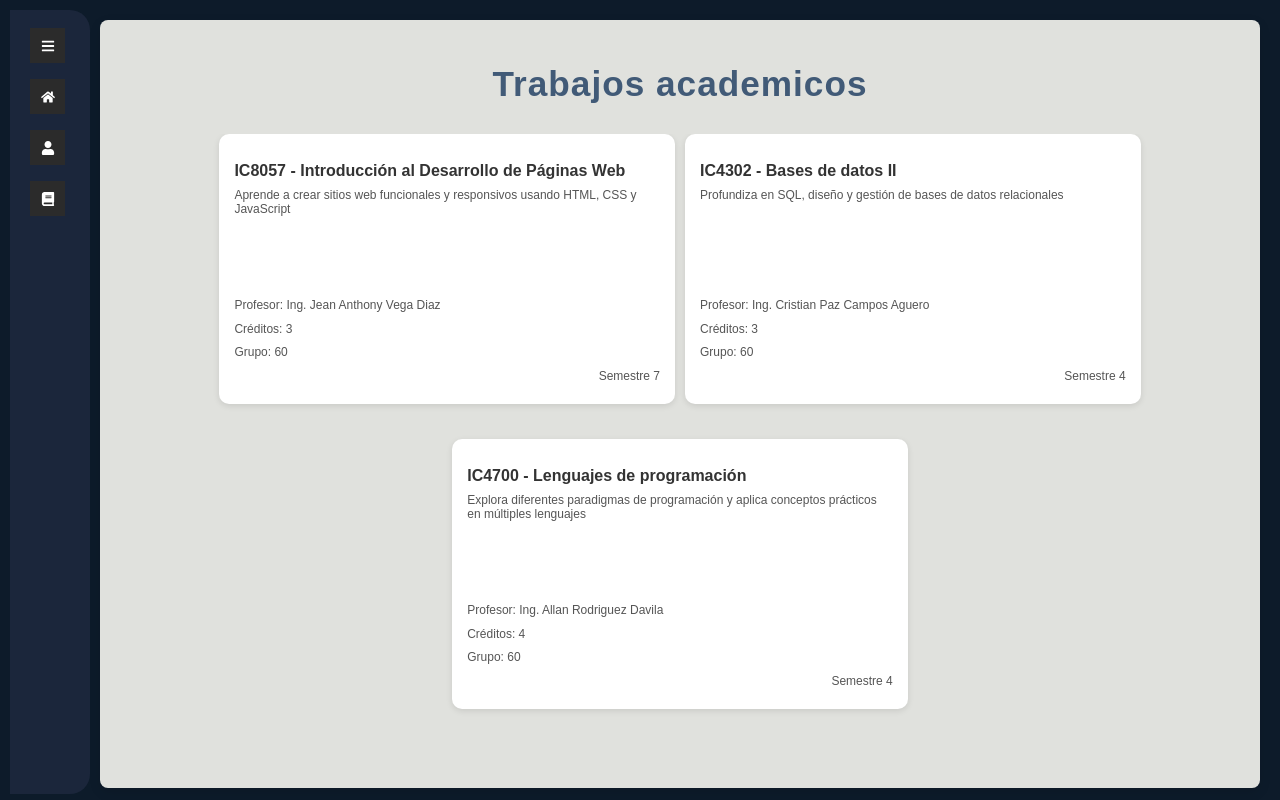
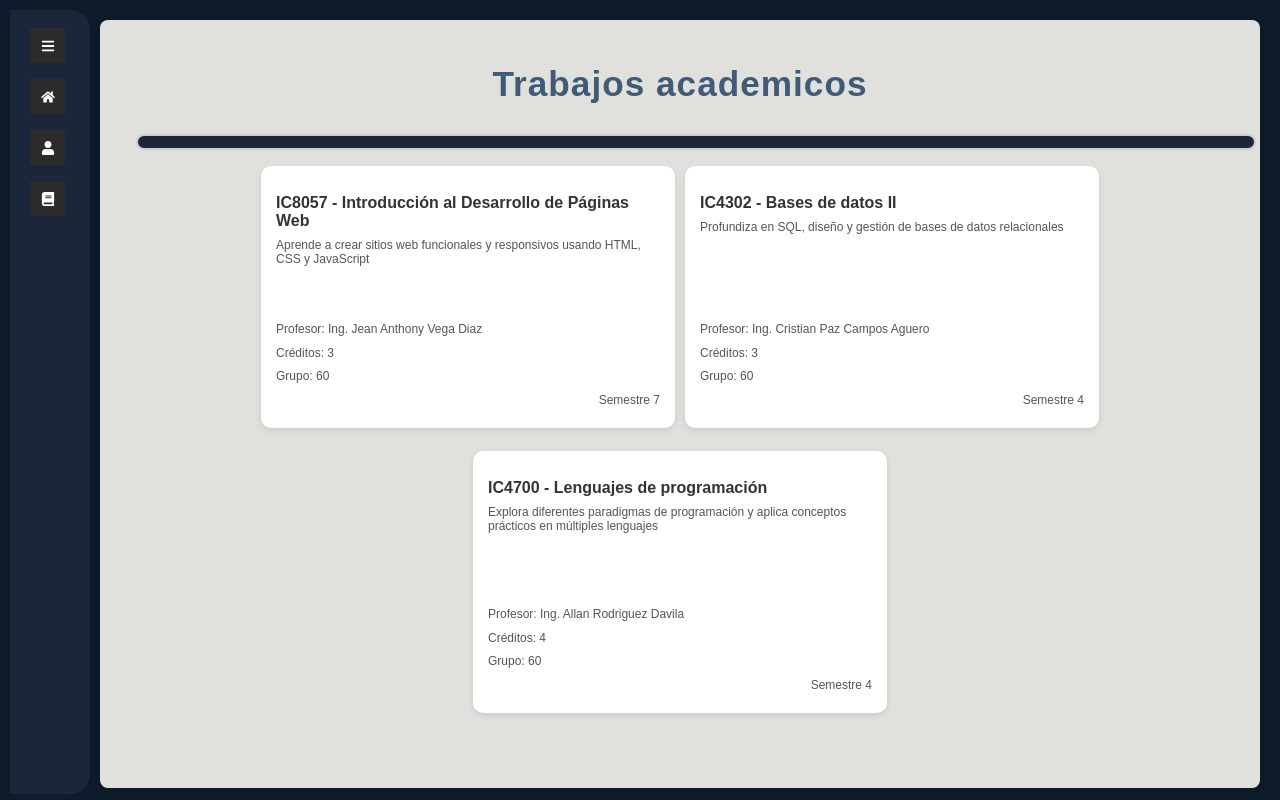
Before and after one commit to Braslyvm/Portafolio_DPW, a React (Vite) app in the folder Portafolio/: page /cursos in a window 1280 px wide. Built offline with nearby package versions, Linux system fonts and the light colour scheme.

Commit message:
cambios a unidades relativas

```diff
--- a/Portafolio/src/components/Cursos.jsx
+++ b/Portafolio/src/components/Cursos.jsx
@@ -8,6 +8,7 @@ export default function Cursos() {
     <main className="content">
       <div className="Sup-contenedor">
          <h1 className="main-header">Trabajos academicos</h1>
+          <div className="separacion"></div>
          <div className="cursos-Container">
           {materias.map((materia, index) => (
             <div key={index} className="curso-card">
--- a/Portafolio/src/styles/components.css
+++ b/Portafolio/src/styles/components.css
@@ -79,49 +79,49 @@
   font-size: 4vh;
 }
 
-
 .curso-card {
   background-color: #ffffff;
-  border-radius: 10px;
-  box-shadow: 0 2px 6px rgba(0, 0, 0, 0.1);
-  padding: 15px;
+  border-radius: 0.625rem;
+  box-shadow: 0 0.125rem 0.375rem rgba(0, 0, 0, 0.1);
+  padding: 0.9375rem;
   display: flex;
   flex-direction: column;
   justify-content: space-between;
-  width: 38%;
-  height:30vh;
+  width: 30vw;
+  height: 29vh;
   transition: transform 0.2s, box-shadow 0.2s;
 }
 
 .curso-card:hover {
-  transform: translateY(-3px);
-  box-shadow: 0 4px 12px rgba(0, 0, 0, 0.15);
+  transform: translateY(-0.1875rem);
+  box-shadow: 0 0.25rem 0.75rem rgba(0, 0, 0, 0.15);
 }
 
 .curso-title {
-  font-size: 16px;
+  font-size: 1rem;
   font-weight: 600;
-  margin-bottom: 8px;
+  margin-bottom: 0.5rem;
   color: #333;
 }
 
-
 .curso-semestre {
-  font-size: 13px;
+  font-size: 0.8125rem;
   color: #888;
   text-align: right;
 }
+
 .curso-card p {
-  font-size: 12px;
+  font-size: 0.75rem;
   color: #555;
-  margin: 4px 0;
+  margin: 0.25rem 0;
   line-height: 1.3;
 }
+
 .curso-description {
-  font-size: 12px;
+  font-size: 0.75rem;
   color: #555;
   flex-grow: 1;
-  margin-bottom: 6px;
+  margin-bottom: 0.375rem;
   overflow: hidden;
   text-overflow: ellipsis;
   display: -webkit-box;
--- a/Portafolio/src/styles/layout.css
+++ b/Portafolio/src/styles/layout.css
@@ -62,12 +62,27 @@
   display: flex;
   flex-wrap: wrap;
   width: 100%;
-  height:75vh;
+  height:70vh;
   gap:10px;
   box-sizing: border-box;
   justify-content: center;
   overflow-y: auto;
 }
+
+.separacion {
+  display: flex;
+  flex-wrap: wrap;
+  width: 100%;
+  height: 2vh;
+  background: var(--sider);
+  gap: 0.625rem;
+  box-sizing: border-box;
+  border-radius: 0.5rem;
+  border: 2px solid #ccc;
+  padding: 0.25rem;
+  margin: 1rem;
+}
+
 
 .main-header {
   color: var(--accent);
```
